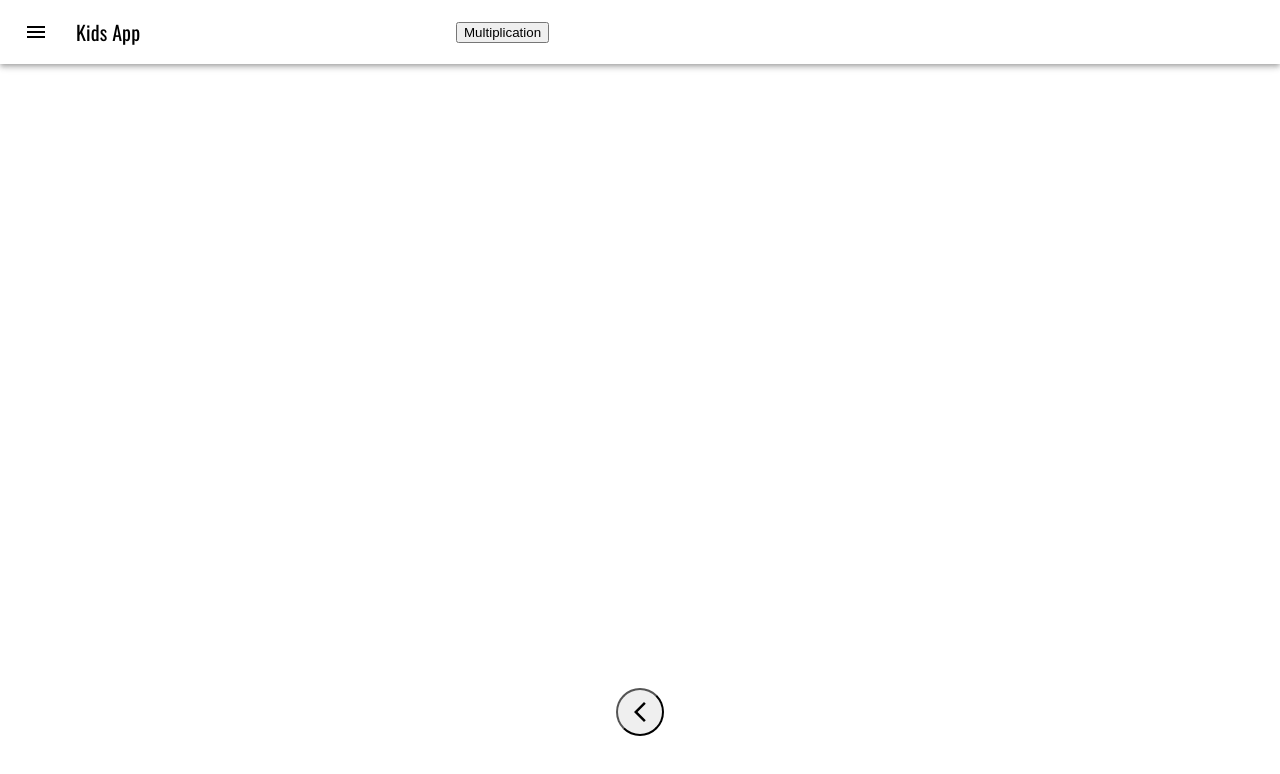
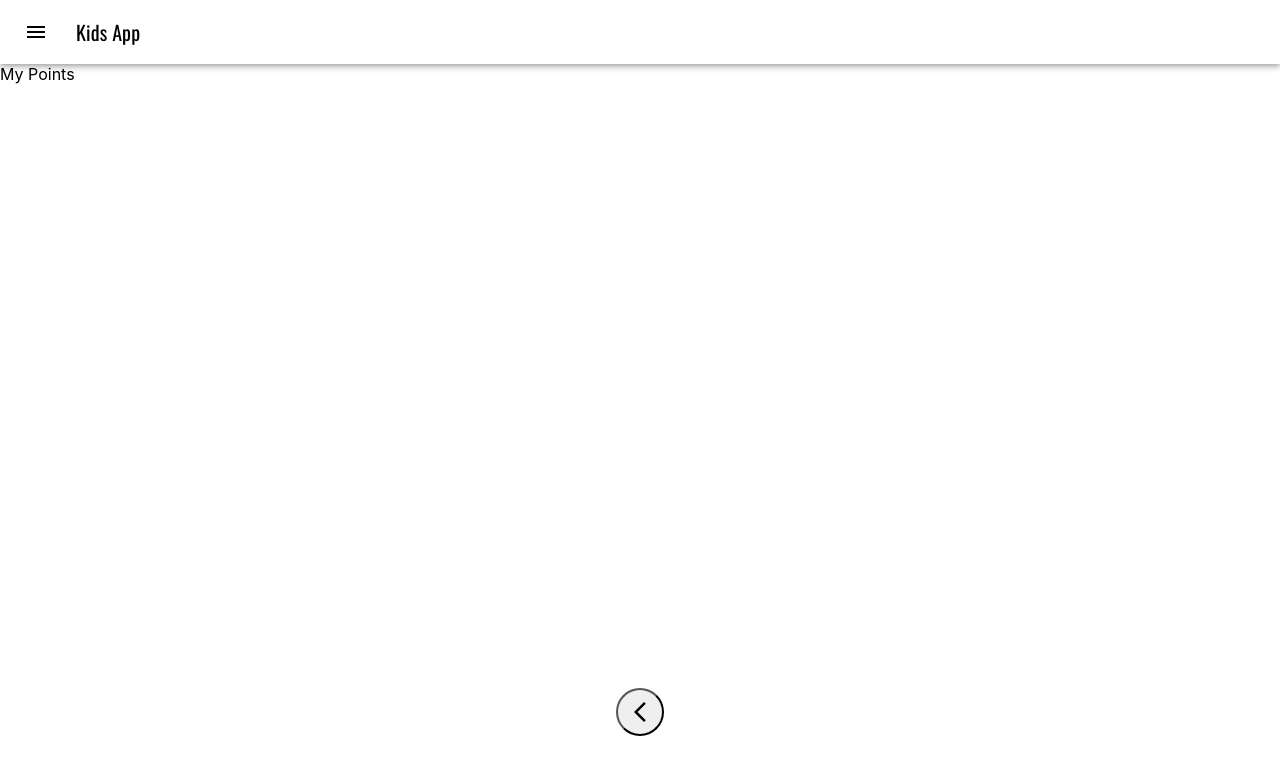
Before and after one commit to SemihDurmus/kids-app, a React (Create React App) app: page /1/profile in a window 1280 px wide. Shown: the top 774 px of the page. Built offline with nearby package versions, Linux system fonts and the light colour scheme; a web font is replaced by a local one.

Commit message:
Add id to user info + uuid

```diff
--- a/package.json
+++ b/package.json
@@ -11,6 +11,7 @@
     "@testing-library/jest-dom": "^5.16.5",
     "@testing-library/react": "^13.4.0",
     "@testing-library/user-event": "^13.5.0",
+    "@types/uuid": "^9.0.1",
     "react": "^18.2.0",
     "react-dom": "^18.2.0",
     "react-router-dom": "^6.11.2",
@@ -47,6 +48,7 @@
   },
   "devDependencies": {
     "@types/styled-components": "^5.1.26",
-    "typescript": "^5.0.4"
+    "typescript": "^5.0.4",
+    "uuid": "^9.0.0"
   }
 }
--- a/src/App.tsx
+++ b/src/App.tsx
@@ -1,7 +1,7 @@
 import { useState } from "react";
 import { Route, Routes, BrowserRouter as Router } from "react-router-dom";
 
-import Points from "pages/points/Points";
+import Profile from "pages/profile/Profile";
 import Back from "maincomponents/back/Back";
 import Welcome from "pages/welcome/Welcome";
 import NavBar from "maincomponents/navbar/Navbar";
@@ -10,8 +10,7 @@ import MultiplicationRouter from "pages/multiplication/MultiplicationRouter";
 import { UserContext } from "context/userContext";
 
 function App() {
-  const [currentUser, setCurrentUser] = useState("");
-
+  const [currentUser, setCurrentUser] = useState({ id: "", name: "" });
   return (
     <Router>
       <UserContext.Provider value={{ currentUser, setCurrentUser }}>
@@ -19,7 +18,7 @@ function App() {
         <Routes>
           <Route path="/" element={<Welcome />} />
           <Route path="/multiplication/*" element={<MultiplicationRouter />} />
-          <Route path="/points" element={<Points />} />
+          <Route path="/:id/profile" element={<Profile />} />
         </Routes>
         <Back />
       </UserContext.Provider>
--- a/src/context/userContext.ts
+++ b/src/context/userContext.ts
@@ -1,8 +1,15 @@
 import { createContext } from "react";
 
-export const UserContext = createContext<IUserContext>({ currentUser: "" });
+export const UserContext = createContext<IUserContext>({
+  currentUser: { id: "", name: "" },
+});
 
 export interface IUserContext {
-  currentUser: string;
-  setCurrentUser?: React.Dispatch<React.SetStateAction<string>>;
+  currentUser: { id: string; name: string };
+  setCurrentUser?: React.Dispatch<
+    React.SetStateAction<{
+      id: string;
+      name: string;
+    }>
+  >;
 }
--- a/src/maincomponents/navbar/Navbar.tsx
+++ b/src/maincomponents/navbar/Navbar.tsx
@@ -14,6 +14,7 @@ import { UserContext } from "../../context/userContext";
 export const NavBar = () => {
   const { currentUser } = useContext(UserContext);
   const navigate = useNavigate();
+  const hasNameAndId = currentUser.id && currentUser.name;
   return (
     <Box sx={{ flexGrow: 1, height: "8vh" }}>
       <AppBar position="sticky" color="transparent">
@@ -49,18 +50,23 @@ export const NavBar = () => {
               width: "50rem",
             }}
           >
-            <Box>
-              <button onClick={() => navigate("/multiplication")}>
-                Multiplication
-              </button>
-              {/* <button onClick={() => navigate("/points")}>Points</button> */}
-            </Box>
-            {currentUser && (
+            {hasNameAndId && (
+              <Box>
+                <button onClick={() => navigate("/multiplication")}>
+                  Multiplication
+                </button>
+              </Box>
+            )}
+            {hasNameAndId && (
               <Chip
+                onClick={() => navigate(`${currentUser.id}/profile`)}
+                label={currentUser.name}
                 avatar={
-                  <Avatar alt="Natacha" src="/static/images/avatar/1.jpg" />
+                  <Avatar
+                    alt={currentUser.name}
+                    src="/static/images/avatar/1.jpg"
+                  />
                 }
-                label={currentUser}
               />
             )}
           </Box>
--- a/src/pages/multiplicationGame/MultiplicationGame.tsx
+++ b/src/pages/multiplicationGame/MultiplicationGame.tsx
@@ -2,10 +2,10 @@ import { Container } from "@mui/material";
 import { ReactElement, useState, useEffect, useMemo, useContext } from "react";
 
 import {
+  selectBgColor,
+  addScoreToUser,
   createQuestionSet,
   handleSelectAnswer,
-  selectBgColor,
-  addScoreToUser,
 } from "./utils";
 import GameOff from "./components/GameOff";
 import Answers from "./components/Answers";
@@ -27,7 +27,7 @@ export const MultiplicationGame = (): ReactElement => {
   const [openDialog, setOpenDialog] = useState(false);
 
   const resetGame = () => {
-    addScoreToUser(currentUser, score, level, nrOfAnsweredQs);
+    addScoreToUser(currentUser.name, score, level, nrOfAnsweredQs);
     setNrOfWrongAnswers(0);
     setNrOfAnsweredQs(0);
     setScore(0);
--- a/src/pages/points/Points.tsx
+++ b/src/pages/profile/Profile.tsx
@@ -1,7 +1,7 @@
 import { ReactElement } from "react";
 
-export const Points = (): ReactElement => {
+export const Profile = (): ReactElement => {
   return <div>My Points</div>;
 };
 
-export default Points;
+export default Profile;
--- a/src/pages/welcome/Welcome.tsx
+++ b/src/pages/welcome/Welcome.tsx
@@ -1,3 +1,4 @@
+import { v4 as uuidv4 } from "uuid";
 import styled from "styled-components";
 import { ReactElement, useRef, useContext } from "react";
 import { Button, Container, TextField } from "@mui/material";
@@ -16,17 +17,18 @@ export const Welcome = (): ReactElement => {
     const name = textInputRef?.current?.value;
     if (name) {
       const refinedName = capitalizeFirstLetters(name);
-      addUserToStorage(refinedName);
-      setCurrentUser && setCurrentUser(refinedName);
+      const shortId = uuidv4().slice(0, 8);
+      const newUser = { id: shortId, name: refinedName };
+      addUserToStorage(newUser);
+      setCurrentUser && setCurrentUser(newUser);
     }
   };
-
-  if (currentUser) {
+  if (currentUser.id && currentUser.name) {
     return (
       <Wrapper maxWidth={false}>
         <TitleBox>
-          <h1>Welcome {currentUser}</h1>
-          <h1 style={{ fontSize: "2rem" }}>
+          <h1>Welcome {currentUser.name}</h1>
+          <h1 style={{ fontSize: "2em" }}>
             Please choose a game from the menu
           </h1>
         </TitleBox>
--- a/src/utils/adduserToStorage.ts
+++ b/src/utils/adduserToStorage.ts
@@ -3,13 +3,19 @@ export const getUsers = (): UserType[] => {
   return JSON.parse(usersData || "[]");
 };
 
-export const addUserToStorage = (submittedName: string) => {
+export const addUserToStorage = ({
+  id,
+  name,
+}: {
+  id: string;
+  name: string;
+}) => {
   const parsedUsers = getUsers();
   const submittedNameExists = parsedUsers.some(
-    (el) => el.userName.toLowerCase() === submittedName.toLowerCase()
+    (el) => el.userName.toLowerCase() === name.toLowerCase()
   );
   if (!submittedNameExists) {
-    const newEntry: UserType = { userName: submittedName };
+    const newEntry: UserType = { id, userName: name };
     parsedUsers.push(newEntry);
     localStorage.setItem("users", JSON.stringify(parsedUsers));
   }
@@ -22,6 +28,7 @@ export type ScoreType = {
 };
 
 type UserType = {
+  id: string;
   userName: string;
   scores?: ScoreType[];
 };
```
Also changed, not shown: 1 other file (tests, documents, lock files or other folders).
